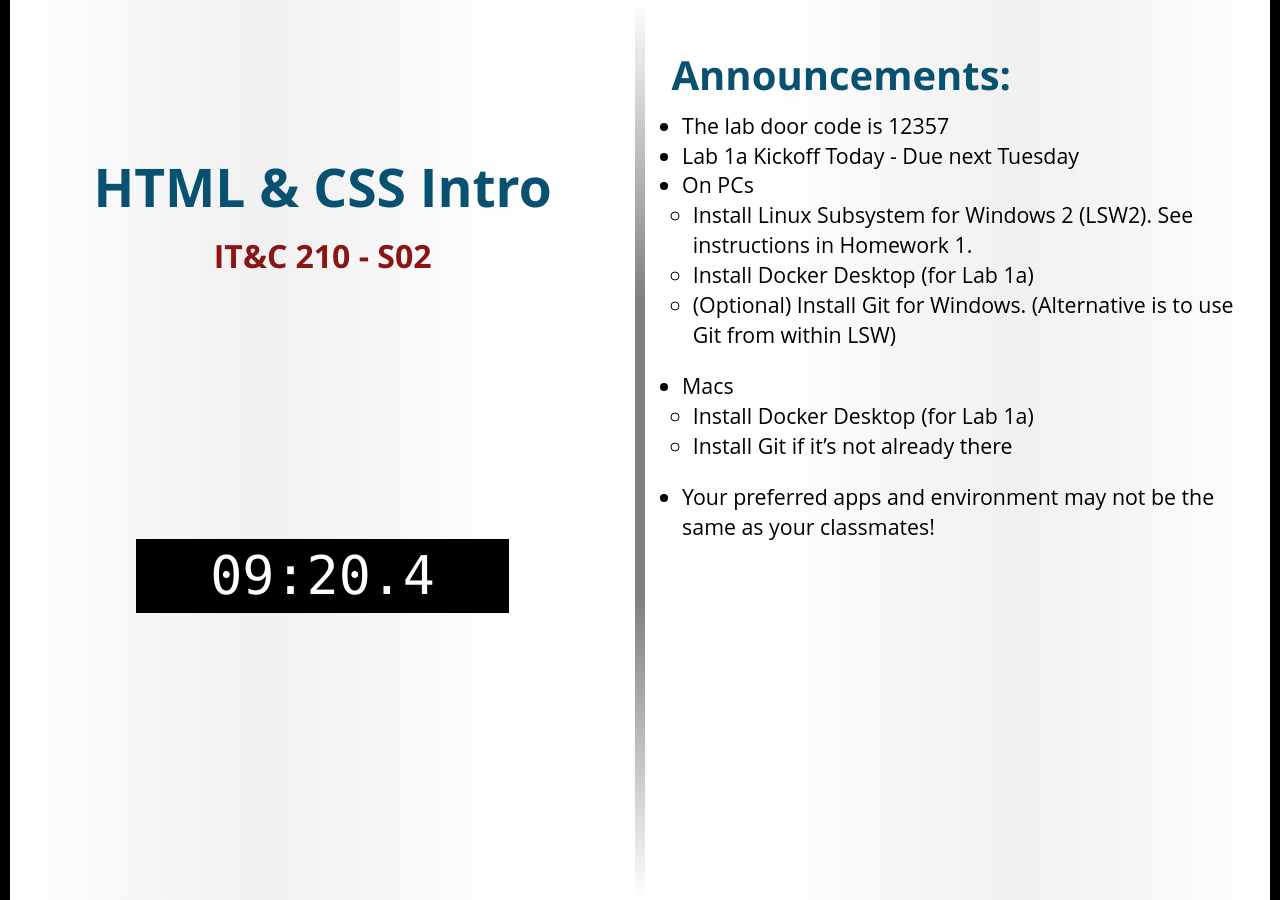
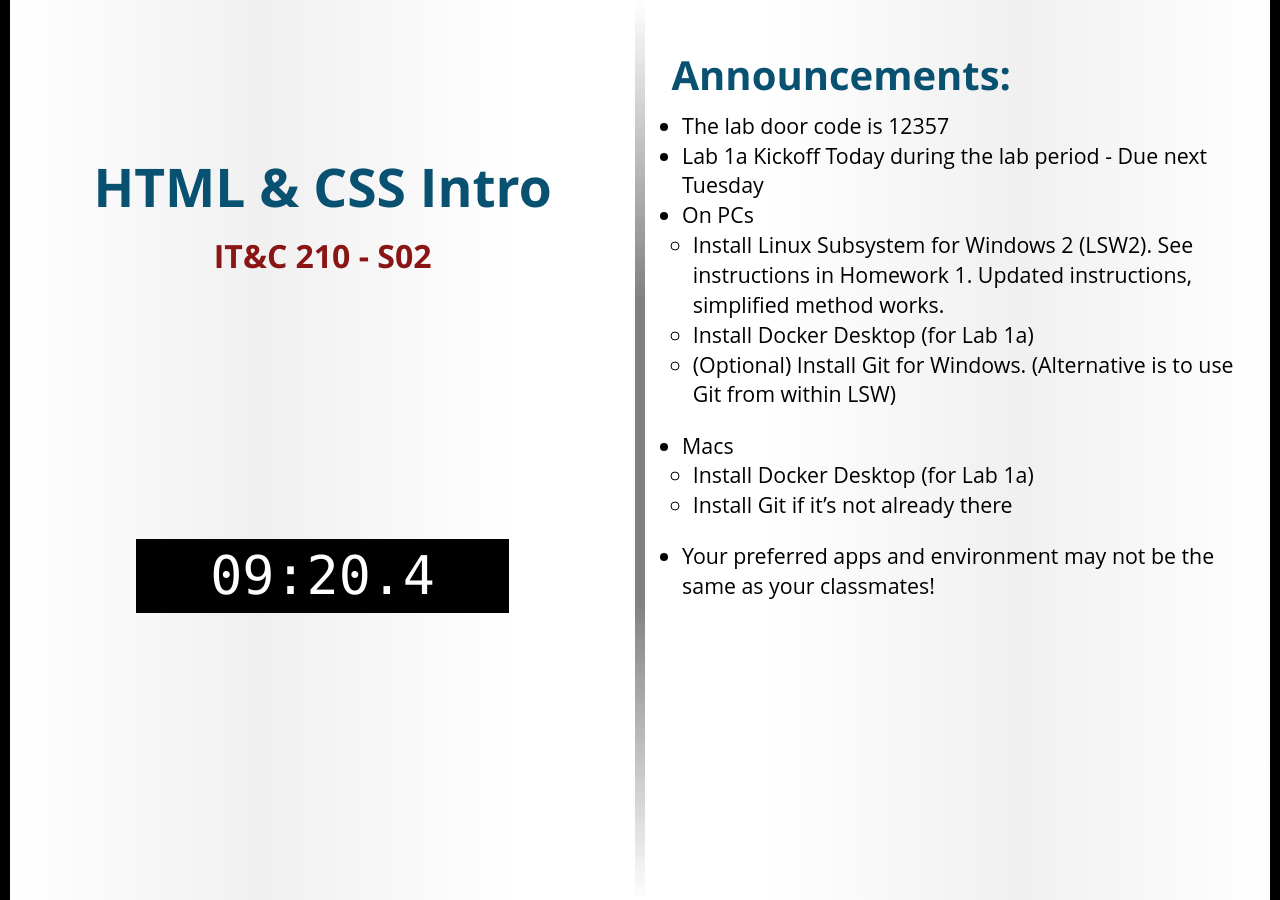
Before and after one commit to BYU-ITC-210/BYU-ITC-210.github.io, a Jekyll site: the page built from _welcome/S02.md, in a window 1280 px wide. Built offline with Jekyll 4.4.1, drawn with Linux system fonts in a browser that asks for light colours; some web fonts are replaced.

Commit message:
Welcome S02 and update HW1

```diff
--- a/_welcome/S02.md
+++ b/_welcome/S02.md
@@ -3,9 +3,9 @@ title: HTML & CSS Intro
 session: S02
 ---
 * The lab door code is 12357
-* Lab 1a Kickoff Today - Due next Tuesday
+* Lab 1a Kickoff Today during the lab period - Due next Tuesday
 * On PCs
-    * Install Linux Subsystem for Windows 2 (LSW2). See instructions in Homework 1.
+    * Install Linux Subsystem for Windows 2 (LSW2). See instructions in Homework 1. Updated instructions, simplified method works.
     * Install Docker Desktop (for Lab 1a)
     * (Optional) Install Git for Windows. (Alternative is to use Git from within LSW)
 * Macs
```
Also changed, not shown: HW1-CLI.md (+1 -1 lines).
